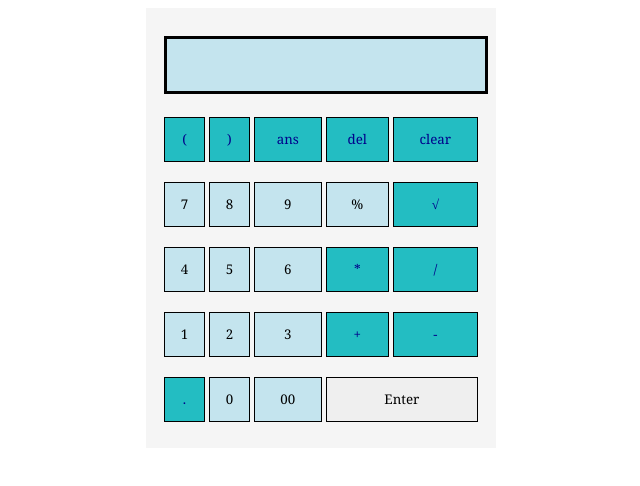
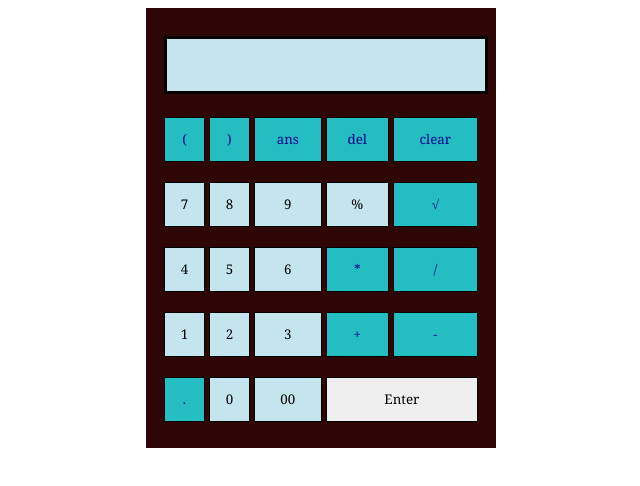
Before and after one commit to ShubhamGode/Calculator, a plain HTML site: page index.html in a window 1280 px wide. Shown: the whole page, without its empty margins (319-959 px from the left). Drawn offline with Linux system fonts and the light colour scheme.

Commit message:
added some files and done changes in code

```diff
--- a/style.css
+++ b/style.css
@@ -3,7 +3,7 @@
     width: 350px;
     height: 440px;
     margin: auto;
-    background-color: rgb(245, 245, 245);
+    background-color: rgb(46, 6, 6);
 }
 .screen{
     font-family: Georgia, 'Times New Roman', Times, serif;
```
Also changed, not shown: calculator1.png (added), calculatorsol.png (added), calculatorsum.png (added), 1 other file.
